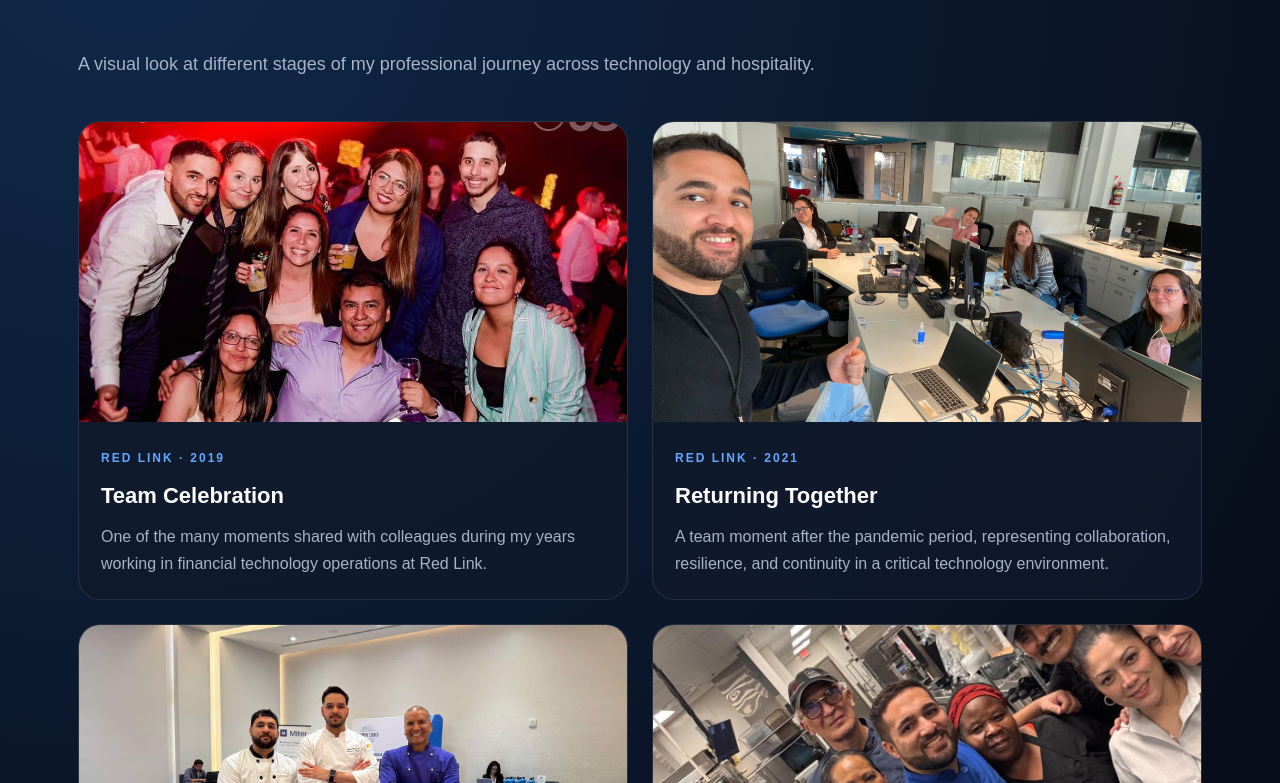
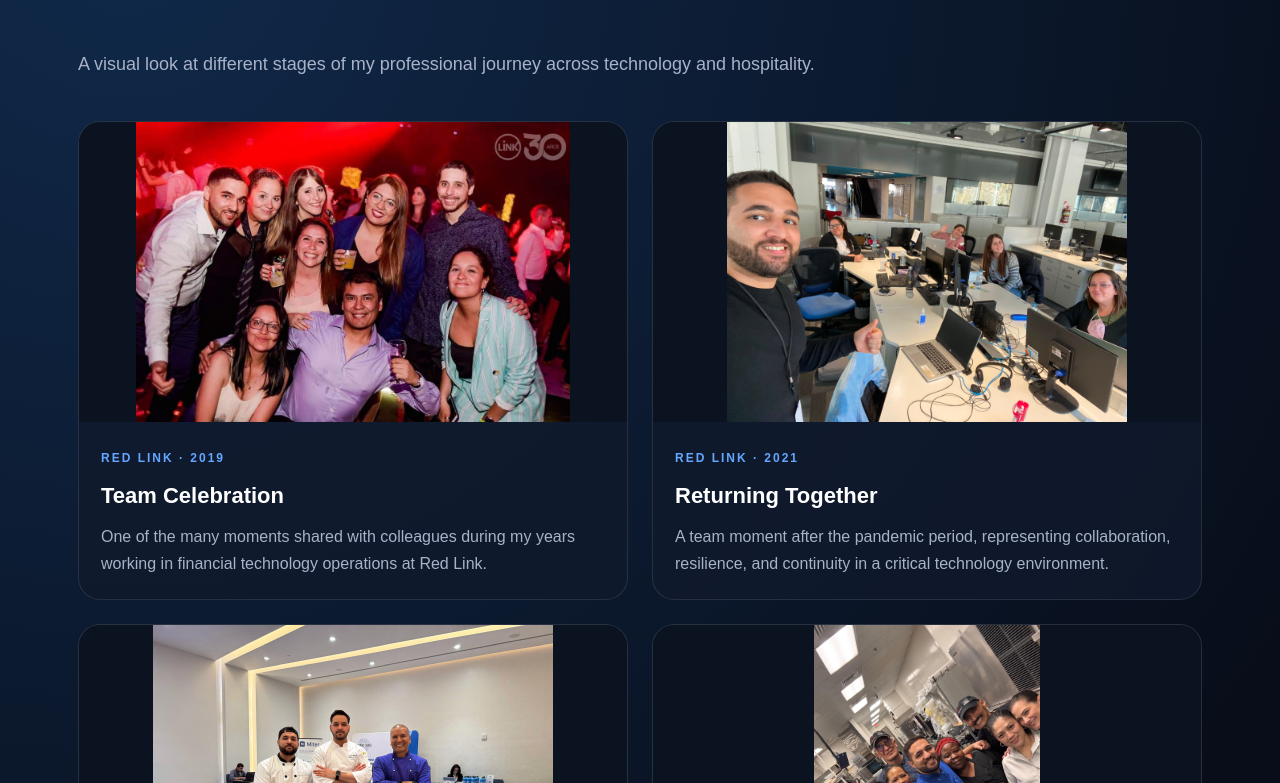
Before and after one commit to Ronney17-23/-ronney-portfolio, a Next.js app: page / in a window 1280 px wide. Shown: the part 3637-4420 px from the top of the page. Built offline with nearby package versions, Linux system fonts and the light colour scheme.

Commit message:
Update gallery image styles
Change object-fit to 'contain' and set object-position to 'center' for gallery images.

```diff
--- a/app/globals.css
+++ b/app/globals.css
@@ -759,8 +759,10 @@ footer {
 .gallery-card img {
   width: 100%;
   height: 300px;
-  object-fit: cover;
+  object-fit: contain;
+  object-position: center;
   display: block;
+  background: #0b1220;
 }
 
 .gallery-info {
```
